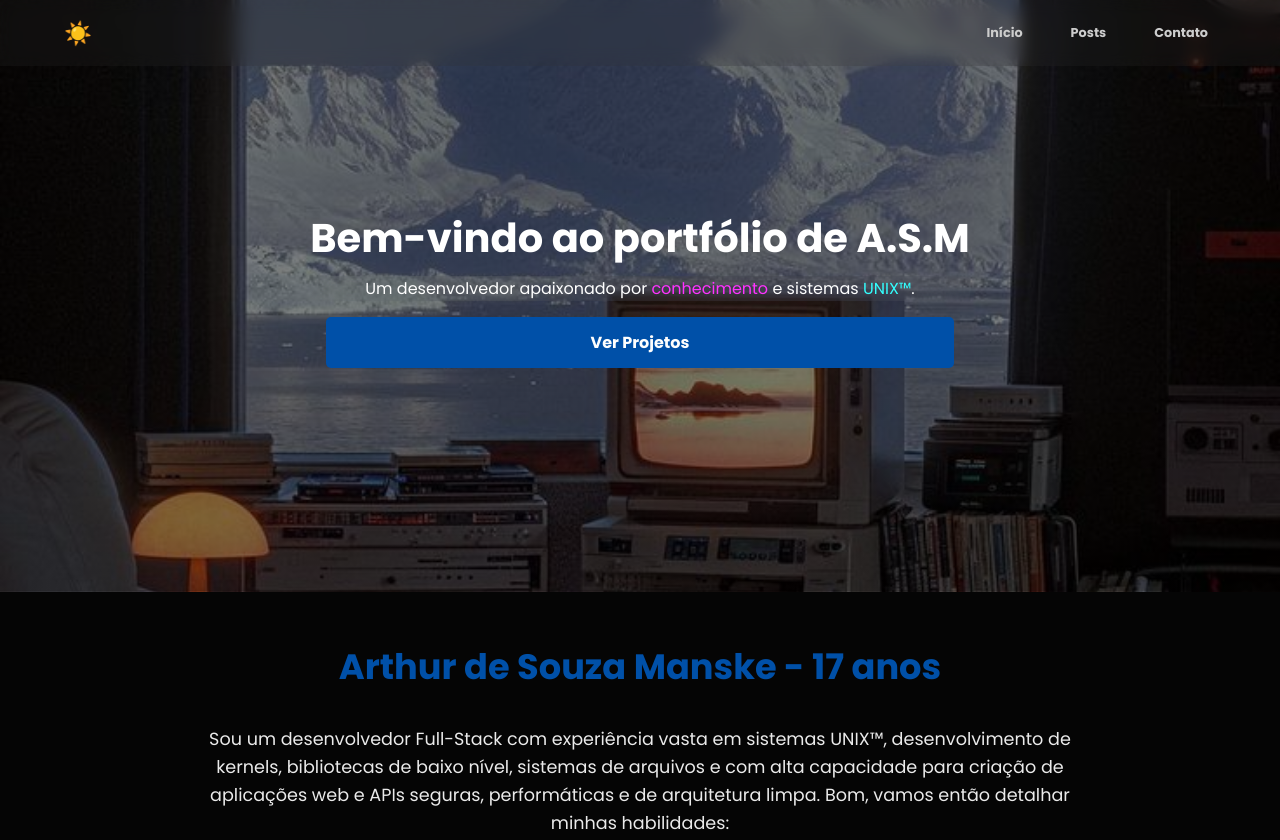
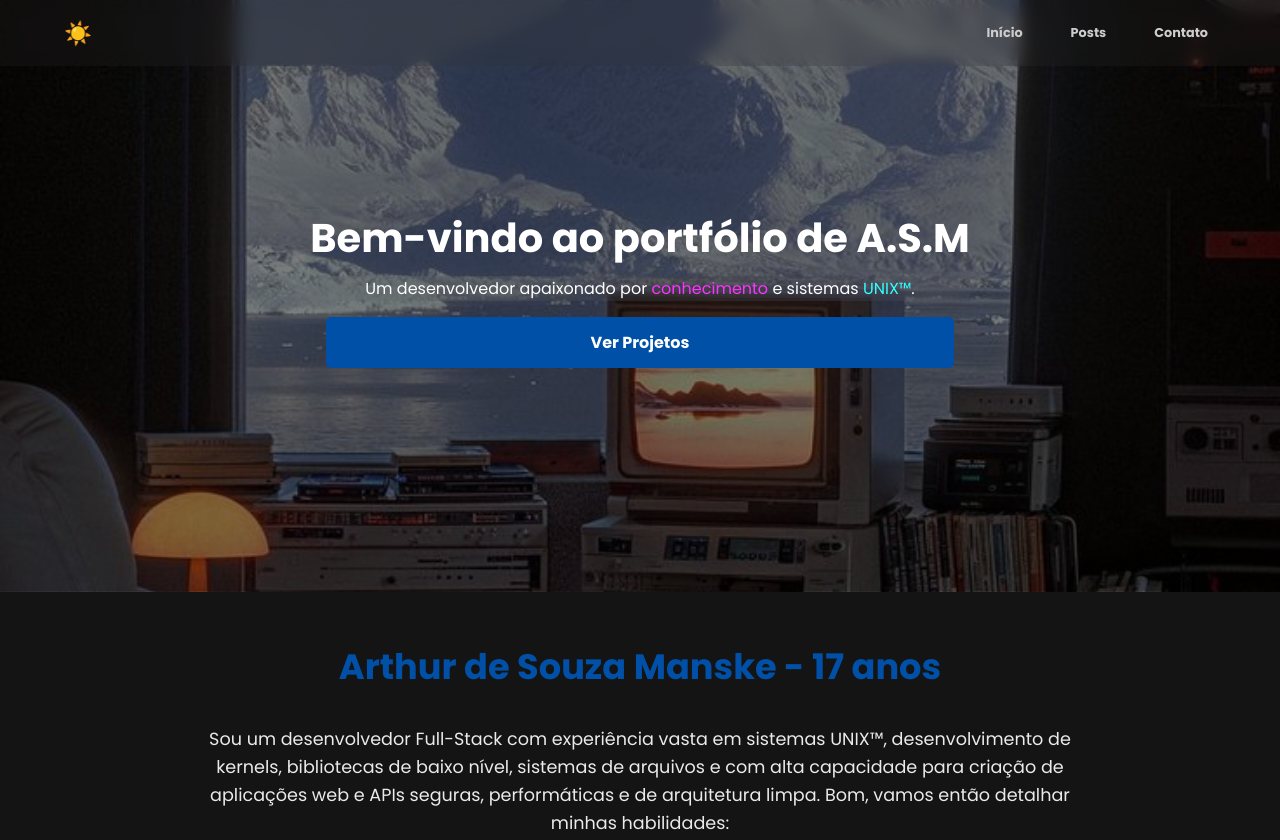
Before and after one commit to arthur-manske/arthur-manske.github.io, a plain HTML site: page index.html in a window 1280 px wide. Shown: the top 840 px of the page. Drawn offline with Linux system fonts and the light colour scheme; no server answers.

Commit message:
Dark theme background change

```diff
--- a/css/style.css
+++ b/css/style.css
@@ -15,7 +15,7 @@
 [data-theme="dark"] {
     --color-primary: #0050a8;
     --color-primary-dark: #003370;
-    --color-bg: #050505;
+    --color-bg: #141414;
     --color-text: #eaeaea;
     --color-border: #4da6ff;
     --color-muted: #666666;
```
